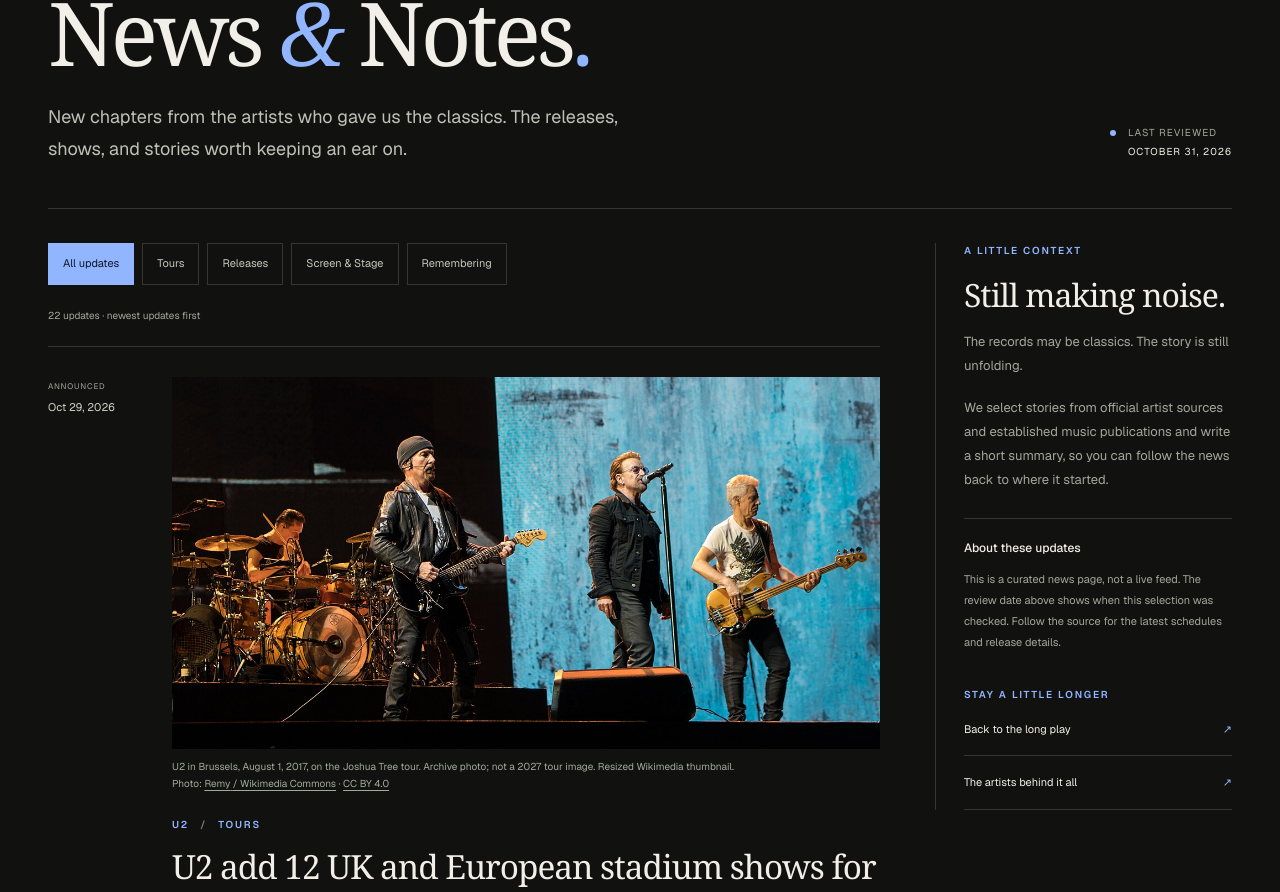
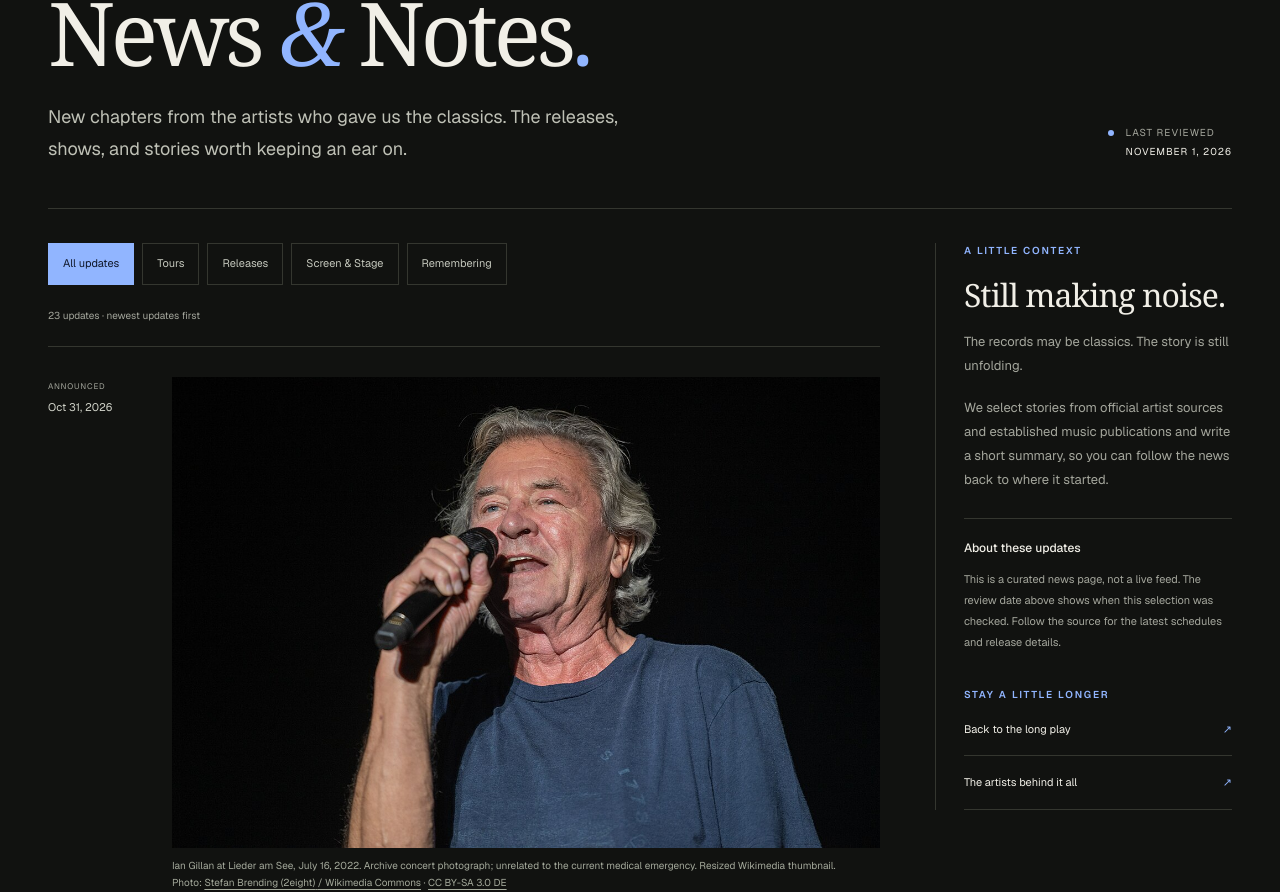
Before and after one commit to SJohn28/the-analog-replay, a Next.js app: page /news in a window 1280 px wide. Shown: the part 203-1095 px from the top of the page. Built offline with nearby package versions, Linux system fonts and the light colour scheme.

Commit message:
Publish Deep Purple postponed shows report with credited photos

```diff
--- a/data/news.ts
+++ b/data/news.ts
@@ -1,4 +1,4 @@
-export const newsReviewedOn = "2026-10-31";
+export const newsReviewedOn = "2026-11-01";
 
 export type NewsCategory = "Tours" | "Releases" | "Screen & Stage" | "Remembering";
 export type NewsItem = {
@@ -25,6 +25,42 @@ export type NewsItem = {
 // Original editorial summaries. Dates refer to the linked announcement,
 // not the date of the performance or release. Keep newest announcements first.
 export const news: NewsItem[] = [
+{
+  "id": "deep-purple-gillan-german-shows-2026",
+  "artist": "Deep Purple",
+  "category": "Tours",
+  "announcedOn": "2026-10-31",
+  "title": "Deep Purple postpone German shows after Ian Gillan is hospitalized",
+  "summary": "Deep Purple have postponed two German concerts after a medical emergency involving singer Ian Gillan led to his hospitalization. The band announced the news on October 31, 2026, ahead of that evening’s scheduled performance in Leipzig.\n\nThe affected concerts are October 31 at the QI Arena in Leipzig and November 1 at the Sporthalle in Hamburg. In its official statement, the group said it was unable to perform those shows as scheduled and acknowledged the short notice for fans.\n\nThe band and its team are working to find replacement dates for both concerts. Tickets already purchased will remain valid for the rescheduled performances. No replacement dates were included in the announcement.\n\nThe statement does not identify Gillan’s medical condition or give a recovery timeline. It addresses these two concerts; it does not announce a cancellation of the entire tour. Fans planning to attend should follow the band and their venue for confirmed scheduling updates.",
+  "photo": {
+    "src": "/images/news/ian-gillan-lieder-am-see-2022.jpg",
+    "width": 1280,
+    "height": 853,
+    "alt": "Ian Gillan singing into a microphone during an outdoor concert",
+    "caption": "Ian Gillan at Lieder am See, July 16, 2022. Archive concert photograph; unrelated to the current medical emergency. Resized Wikimedia thumbnail.",
+    "credit": "Stefan Brending (2eight)",
+    "url": "https://commons.wikimedia.org/wiki/File:2022_Lieder_am_See_-_Deep_Purple_-_Ian_Gillan_-_by_2eight_-_9SC6654.jpg",
+    "license": "CC BY-SA 3.0 DE",
+    "licenseUrl": "https://creativecommons.org/licenses/by-sa/3.0/de/deed.en"
+  },
+  "additionalPhotos": [
+    {
+      "src": "/images/news/deep-purple-hellfest-2017.jpg",
+      "width": 1280,
+      "height": 720,
+      "alt": "Deep Purple performing together on a festival stage",
+      "caption": "Deep Purple at Hellfest on June 16, 2017, including Steve Morse. Archive photograph featuring an earlier lineup. Resized Wikimedia thumbnail.",
+      "credit": "Selbymay",
+      "url": "https://commons.wikimedia.org/wiki/File:Hellfest2017DeepPurple_07.jpg",
+      "license": "CC BY-SA 4.0",
+      "licenseUrl": "https://creativecommons.org/licenses/by-sa/4.0/"
+    }
+  ],
+  "source": {
+    "name": "Deep Purple · Official October 31 statement",
+    "url": "https://deep-purple.com/announcement-october-31-2026/"
+  }
+},
 {
   "id": "u2-europe-2027-tour",
   "artist": "U2",
```
Also changed, not shown: public/images/news/ian-gillan-lieder-am-see-2022.jpg (added).
